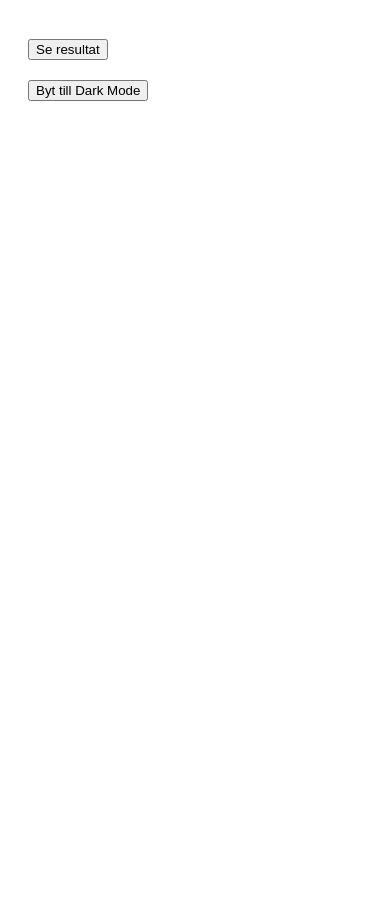
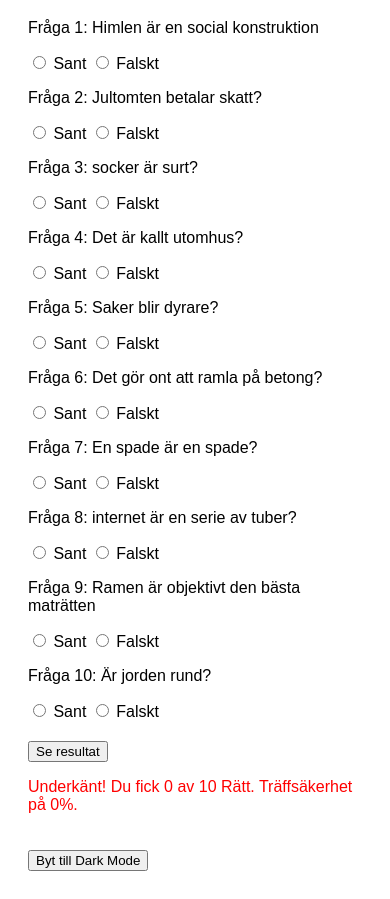
Before and after one commit to Savagemonkey9000/jsQuiz, a plain HTML site: page index.html in a window 390 px wide. Both pictures are taken after a click on the button "Se resultat". Shown: the part 89-988 px from the top of the page. Before the commit the page ends 844 px from the top, so only its background shows below. Drawn offline with Linux system fonts and the light colour scheme.

Commit message:
eighth commit

```diff
--- a/script.js
+++ b/script.js
@@ -1,18 +1,24 @@
+document.addEventListener('DOMContentLoaded', function () {
+    const questionContainer = document.getElementById('question-container');
+    const resultContainer = document.getElementById('result-container');
+    const submitButton = document.getElementById('submit-button');
+    const themeButton = document.getElementById('toggle-theme');
+
     const questionsArr = [
-    { question: "Fråga 1: Himlen är en social konstruktion", answer: "Falskt" },
-    { question: "Fråga 2: Jultomten betalar skatt?", answer: "Falskt" },
-    { question: "Fråga 3: socker är surt?", answer: "Falskt" },
-    { question: "Fråga 4: Det är kallt utomhus?", answer: "Sant" },
-    { question: "Fråga 5: Saker blir dyrare?", answer: "Sant" },
-    { question: "Fråga 6: Det gör ont att ramla på betong?", answer: "Sant" },
-    { question: "Fråga 7: En spade är en spade?", answer: "Sant" },
-    { question: "Fråga 8: internet är en serie av tuber?", answer: "Sant" },
-    { question: "Fråga 9:  Ramen är objektivt den bästa maträtten", answer: "Sant" },
-    { question: "Fråga 10: Är jorden rund?", answer: "Sant" }
+        { question: 'Fråga 1: Himlen är en social konstruktion', answer: 'Falskt' },
+        { question: 'Fråga 2: Jultomten betalar skatt?', answer: 'Falskt' },
+        { question: 'Fråga 3: socker är surt?', answer: 'Falskt' },
+        { question: 'Fråga 4: Det är kallt utomhus?', answer: 'Sant' },
+        { question: 'Fråga 5: Saker blir dyrare?', answer: 'Sant' },
+        { question: 'Fråga 6: Det gör ont att ramla på betong?', answer: 'Sant' },
+        { question: 'Fråga 7: En spade är en spade?', answer: 'Sant' },
+        { question: 'Fråga 8: internet är en serie av tuber?', answer: 'Sant' },
+        { question: 'Fråga 9: Ramen är objektivt den bästa maträtten', answer: 'Sant' },
+        { question: 'Fråga 10: Är jorden rund?', answer: 'Sant' }
     ];
 
     function createQuestionElement(question, index) {
-    const div = document.createElement("div");
+        const div = document.createElement('div');
         div.innerHTML = `
             <p>${question.question}</p>
             <label><input type="radio" name="question${index}" value="Sant"> Sant</label>
@@ -20,30 +26,57 @@ const questionsArr = [
         `;
         return div;
     }
+
     function calculateResult() {
         let score = 0;
         questionsArr.forEach((question, index) => {
-      const selected = document.querySelector(
-        `input[name="question${index}"]:checked`
-      );
+            const selected = document.querySelector(`input[name="question${index}"]:checked`);
             if (selected && selected.value === question.answer) {
                 score++;
             }
         });
         return score;
     }
+
     function showResult(score) {
-    const resultContainer = document.getElementById("result-container");
-    resultContainer.innerHTML = `Du fick ${score} av ${questionsArr.length} rätt.`;
+        const percentage = (score / questionsArr.length) * 100;
+        const resultMessage = document.createElement('p');
+
+        if (percentage < 50) {
+            resultMessage.textContent = `Underkänt! Du fick ${score} av ${questionsArr.length} Rätt. Träffsäkerhet på ${percentage}%.`;
+            resultMessage.classList.add('failure');
+        } else if (percentage >= 50 && percentage <= 75) {
+            resultMessage.textContent = `Bra! Du fick ${score} av ${questionsArr.length} Rätt. Träffsäkerhet på ${percentage}%.`;
+            resultMessage.classList.add('good');
+        } else {
+            resultMessage.textContent = `Bra jobbat! Du fick ${score} av ${questionsArr.length} Rätt. Träffsäkerhet på ${percentage}%.`;
+            resultMessage.classList.add('well-done');
         }
+
+        resultContainer.innerHTML = '';
+        resultContainer.appendChild(resultMessage);
+    }
+
     function toggleTheme() {
         const body = document.body;
-    const themeButton = document.getElementById("toggle-theme");
-    if (body.classList.contains("dark-mode")) {
-      body.classList.replace("dark-mode", "light-mode");
-      themeButton.innerText = "Byt till Dark Mode";
+        if (body.classList.contains('dark-mode')) {
+            body.classList.replace('dark-mode', 'light-mode');
+            themeButton.innerText = 'Byt till Dark Mode';
         } else {
-      body.classList.replace("light-mode", "dark-mode");
-      themeButton.innerText = "Byt till Light Mode";
+            body.classList.replace('light-mode', 'dark-mode');
+            themeButton.innerText = 'Byt till Light Mode';
         }
     }
+
+    questionsArr.forEach((question, index) => {
+        questionContainer.appendChild(createQuestionElement(question, index));
+    });
+
+    submitButton.addEventListener('click', () => {
+        const score = calculateResult();
+        showResult(score);
+    });
+
+    themeButton.addEventListener('click', toggleTheme);
+    document.body.classList.add('light-mode');
+});
--- a/style.css
+++ b/style.css
@@ -26,14 +26,14 @@ body {
   button {
     margin-top: 20px;
   }
-  .failure {
+.failure {
     color: red;
 }
 
 .good {
-    color: yellow;
+    color: rgba(246, 246, 34, 0.871);
 }
 
 .well-done {
-    color: green;
+    color: rgb(4, 235, 4);
 }
```
Lines whose indentation alone changed are shown as unchanged.
